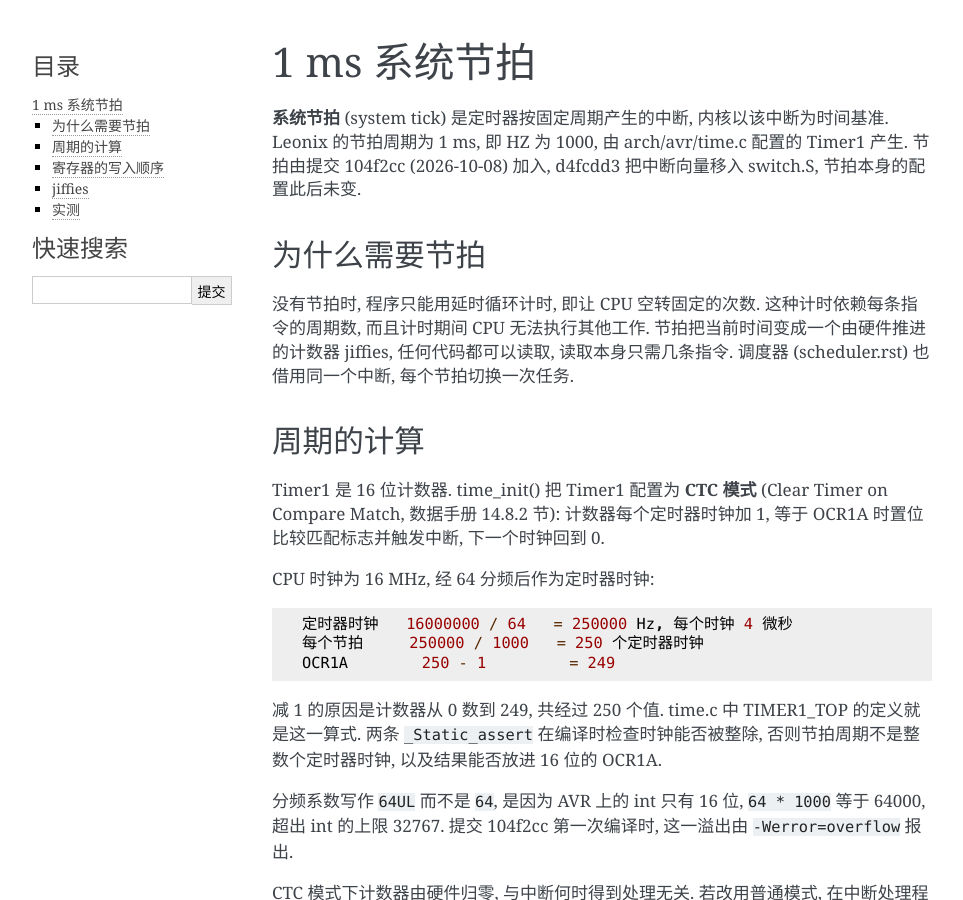
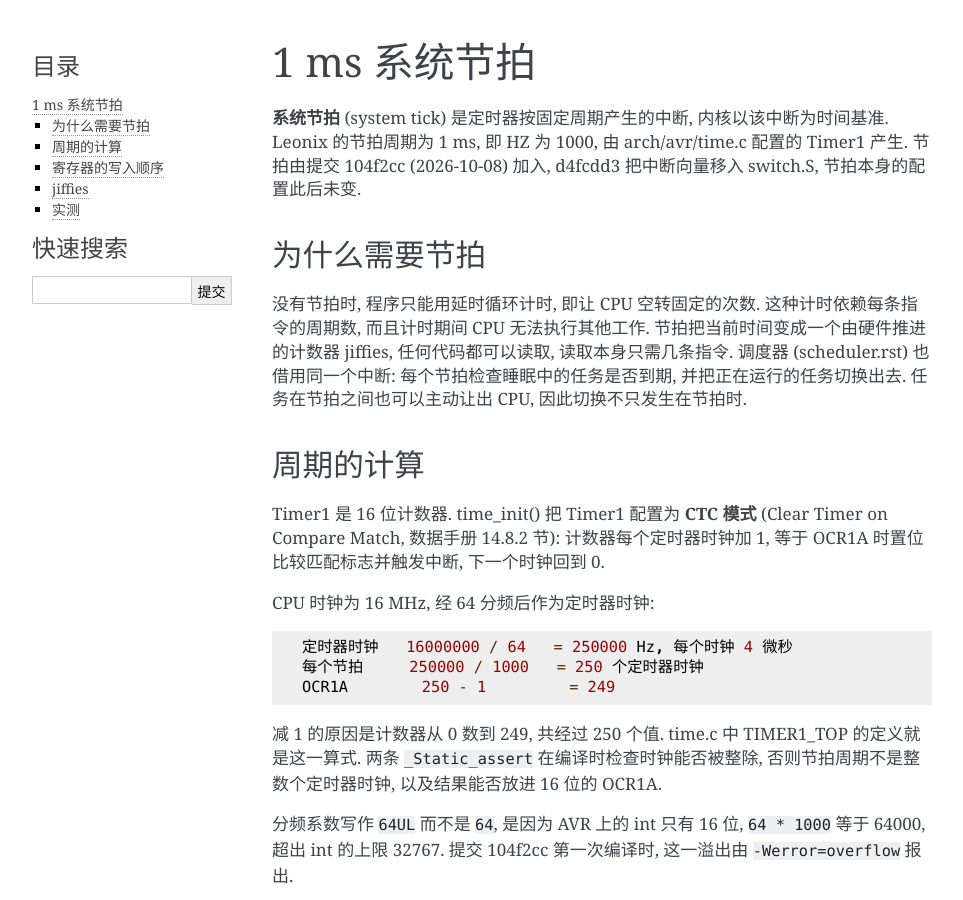
Before and after one commit to w3ngzv/Leonix, a Sphinx documentation site: the page built from Documentation/notes/tick.rst, in a window 1280 px wide and 900 px high. Shown: the whole window, without its empty margins (148-1111 px from the left). Built offline with Sphinx 7.4.7, drawn with Linux system fonts in a browser that asks for light colours.

Commit message:
Documentation: 更正 tick.rst 中调度器每个节拍切换一次的说法
c42eea2 加入睡眠之后, 任务会在节拍之间主动让出 CPU, 节拍除了切换任务,
还负责唤醒到期的睡眠任务. tick.rst 仍按 d4fcdd3 的忙等调度器描述节拍
的作用.

Signed-off-by: KernelKraze <admin@mail.go1.qzz.io>

```diff
--- a/Documentation/notes/tick.rst
+++ b/Documentation/notes/tick.rst
@@ -15,7 +15,9 @@ switch.S, 节拍本身的配置此后未变.
 没有节拍时, 程序只能用延时循环计时, 即让 CPU 空转固定的次数. 这种计时依赖
 每条指令的周期数, 而且计时期间 CPU 无法执行其他工作. 节拍把当前时间变成一个由
 硬件推进的计数器 jiffies, 任何代码都可以读取, 读取本身只需几条指令.
-调度器 (scheduler.rst) 也借用同一个中断, 每个节拍切换一次任务.
+调度器 (scheduler.rst) 也借用同一个中断: 每个节拍检查睡眠中的任务是否到期,
+并把正在运行的任务切换出去. 任务在节拍之间也可以主动让出 CPU, 因此切换不只
+发生在节拍时.
 
 
 周期的计算
@@ -32,7 +34,8 @@ CPU 时钟为 16 MHz, 经 64 分频后作为定时器时钟::
   OCR1A        250 - 1         = 249
 
 减 1 的原因是计数器从 0 数到 249, 共经过 250 个值. time.c 中 TIMER1_TOP
-的定义就是这一算式. 两条 ``_Static_assert`` 在编译时检查时钟能否被整除, 否则节拍周期不是整数个定时器时钟, 以及结果能否放进 16 位的 OCR1A.
+的定义就是这一算式. 两条 ``_Static_assert`` 在编译时检查时钟能否被整除,
+否则节拍周期不是整数个定时器时钟, 以及结果能否放进 16 位的 OCR1A.
 
 分频系数写作 ``64UL`` 而不是 ``64``, 是因为 AVR 上的 int 只有 16 位,
 ``64 * 1000`` 等于 64000, 超出 int 的上限 32767. 提交 104f2cc 第一次编译时,
```
